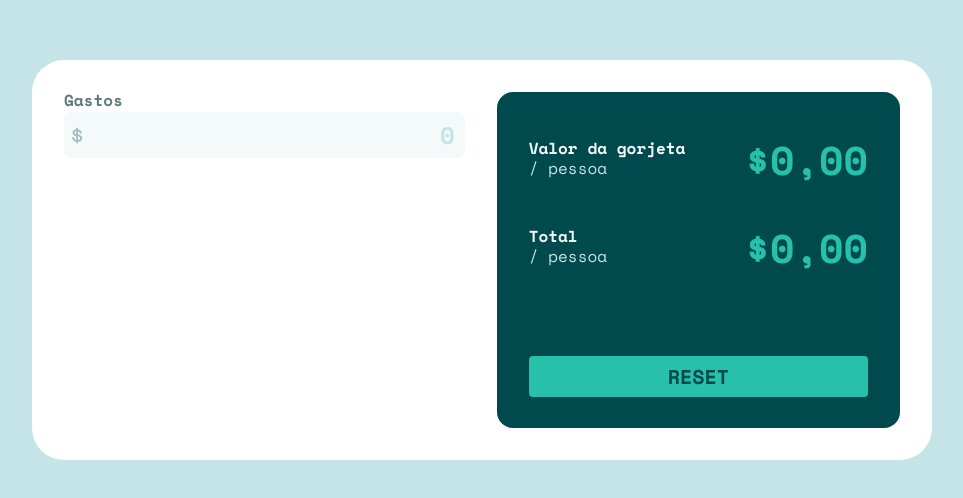
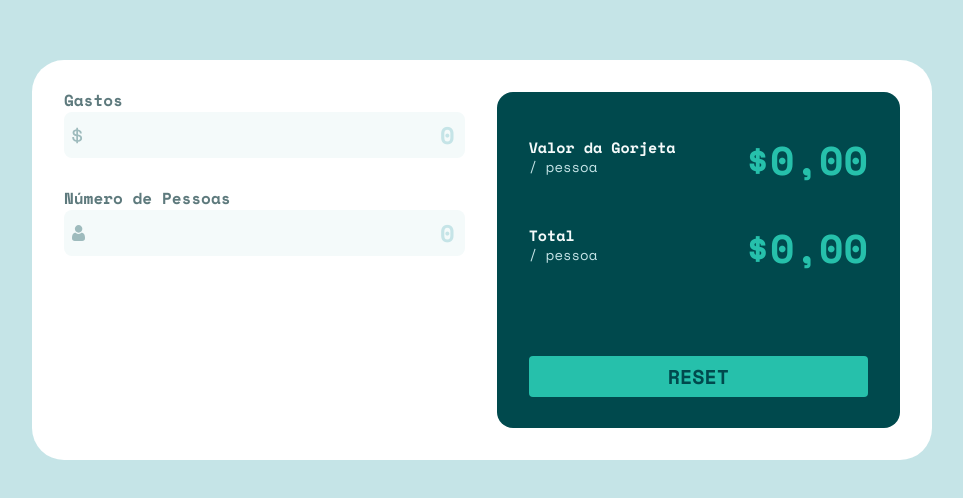
Before and after one commit to P0sseid0n/Tip-calculator, a Vue app: page / in a window 1280 px wide. Shown: the part 140-638 px from the top of the page, without its empty margins (158-1121 px from the left). Built offline with nearby package versions, Linux system fonts and the light colour scheme.

Commit message:
Some improvements

```diff
--- a/src/components/Inputs.vue
+++ b/src/components/Inputs.vue
@@ -7,6 +7,12 @@
       <label for="bill">Gastos</label>
       <div>
          <img src="@/assets/imgs/icon-dollar.svg" alt="Dollar" />
+         <input type="number" id="bill" placeholder="0" />
+      </div>
+
+      <label for="bill">Número de Pessoas</label>
+      <div>
+         <img src="@/assets/imgs/icon-person.svg" alt="Dollar" />
          <input type="number" id="bill" placeholder="0" />
       </div>
    </section>
@@ -31,6 +37,7 @@ div {
    display: flex;
    align-items: center;
    justify-content: space-between;
+   margin-bottom: 32px;
 
    input {
       border: none;
--- a/src/components/Results.vue
+++ b/src/components/Results.vue
@@ -5,7 +5,7 @@
 <template>
    <section id="results">
       <div>
-         <h5>Valor da gorjeta</h5>
+         <h5>Valor da Gorjeta</h5>
          <p>/ pessoa</p>
          <h2>$0,00</h2>
       </div>
@@ -64,11 +64,13 @@ section {
       color: #f4fafa;
       grid-area: h5;
       font-weight: 700;
+      font-size: 15px;
    }
 
    p {
       color: hsl(185, 41%, 84%);
       grid-area: p;
+      font-size: 14px;
    }
 
    h2 {
```
